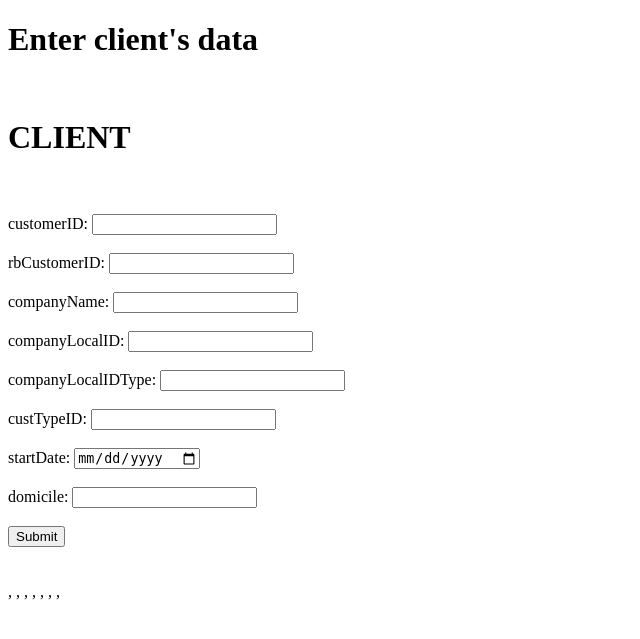
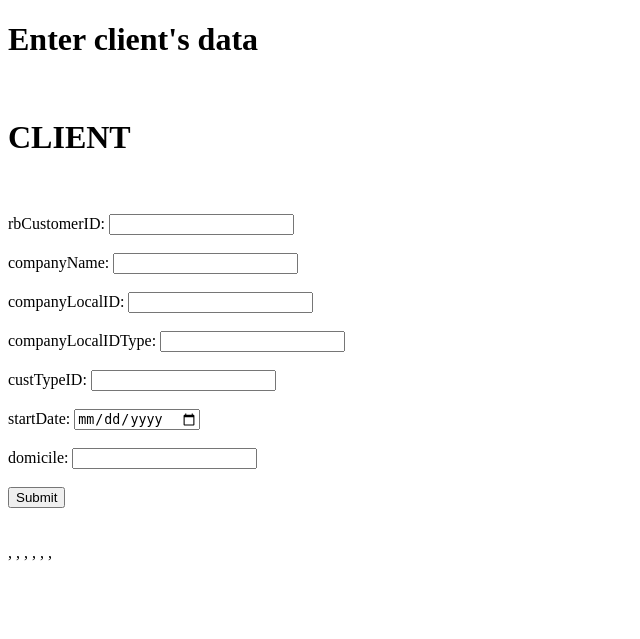
Before and after one commit to AnLi-Mi/Rockenbrew, a Flask app: page / in a window 1280 px wide. Shown: the top 639 px of the page, without its empty margins (0-640 px from the left). Run offline with Flask 2, Linux system fonts and the light colour scheme.

Commit message:
skipping the CustomerID in the form as it's automatic

```diff
--- a/app.py
+++ b/app.py
@@ -79,7 +79,6 @@
 
 @app.route('/', methods=['GET', 'POST'])
 def full_form():
-    customerID=''
     rbCustomerID=''
     companyName=''
     companyLocalID=''
@@ -87,16 +86,16 @@
     custTypeID=''
     startDate=''
     domicile=''
-    if request.method == 'POST' and 'customerID' in request.form:
-        customerID=int(request.form.get('customerID'))
+    if request.method == 'POST' and 'rbCustomerID' in request.form:
+        #customerID=request.form.get('customerID')
         rbCustomerID=request.form.get('rbCustomerID')
         companyName=request.form.get('companyName')
         companyLocalID=request.form.get('companyLocalID')
         companyLocalIDType=request.form.get('companyLocalIDType')
-        custTypeID=int(request.form.get('custTypeID'))
+        custTypeID=request.form.get('custTypeID')
         startDate=request.form.get('startDate')
         domicile=request.form.get('domicile')
-        query_add_customer= f"""INSERT INTO rockenbrew.clients (customerID,
+        query_add_customer= f"""INSERT INTO rockenbrew.clients (
                             rbCustomerID,
                             companyName,
                             companyLocalID,
@@ -104,8 +103,7 @@
                             custTypeID,
                             startDate,
                             domicile)
-                    VALUES ('{customerID}',
-                            '{rbCustomerID}',
+                    VALUES ('{rbCustomerID}',
                             '{companyName}',
                             '{companyLocalID}',
                             '{companyLocalIDType}',
@@ -113,4 +111,4 @@
                             '{startDate}',
                             '{domicile}');"""
         insert_query(query_add_customer)
-    return render_template('full_form.html', customerID=customerID, rbCustomerID=rbCustomerID, companyName=companyName, companyLocalID=companyLocalID, companyLocalIDType=companyLocalIDType, custTypeID=custTypeID, startDate=startDate, domicile=domicile)
+    return render_template('full_form.html', rbCustomerID=rbCustomerID, companyName=companyName, companyLocalID=companyLocalID, companyLocalIDType=companyLocalIDType, custTypeID=custTypeID, startDate=startDate, domicile=domicile)
--- a/templates/full_form.html
+++ b/templates/full_form.html
@@ -10,7 +10,7 @@
 
 <form name="full_form" method="POST" action='/'>
     <h1>CLIENT</h1></br></br>
-    customerID: <input type="number" name="customerID"></br></br>
+<!--    customerID: <input type="number" name="customerID"></br></br> -->
     rbCustomerID: <input type="text" name="rbCustomerID"></br></br>
     companyName: <input type="text" name="companyName"></br></br>
     companyLocalID: <input type="text" name="companyLocalID"></br></br>
@@ -21,9 +21,9 @@
     <button type="submit" value="submit">Submit</button>
 </form> </br></br>
 
-{% if customerID, rbCustomerID, companyName, companyLocalID, companyLocalIDType, custTypeID, startDate, domicile %}
+{% if rbCustomerID, companyName, companyLocalID, companyLocalIDType, custTypeID, startDate, domicile %}
 
-{{customerID}}, {{rbCustomerID}}, {{companyName}}, {{companyLocalID}}, {{companyLocalIDType}}, {{custTypeID}}, {{startDate}}, {{domicile}}
+{{rbCustomerID}}, {{companyName}}, {{companyLocalID}}, {{companyLocalIDType}}, {{custTypeID}}, {{startDate}}, {{domicile}}
 
 {% endif %}
 <body>
```
